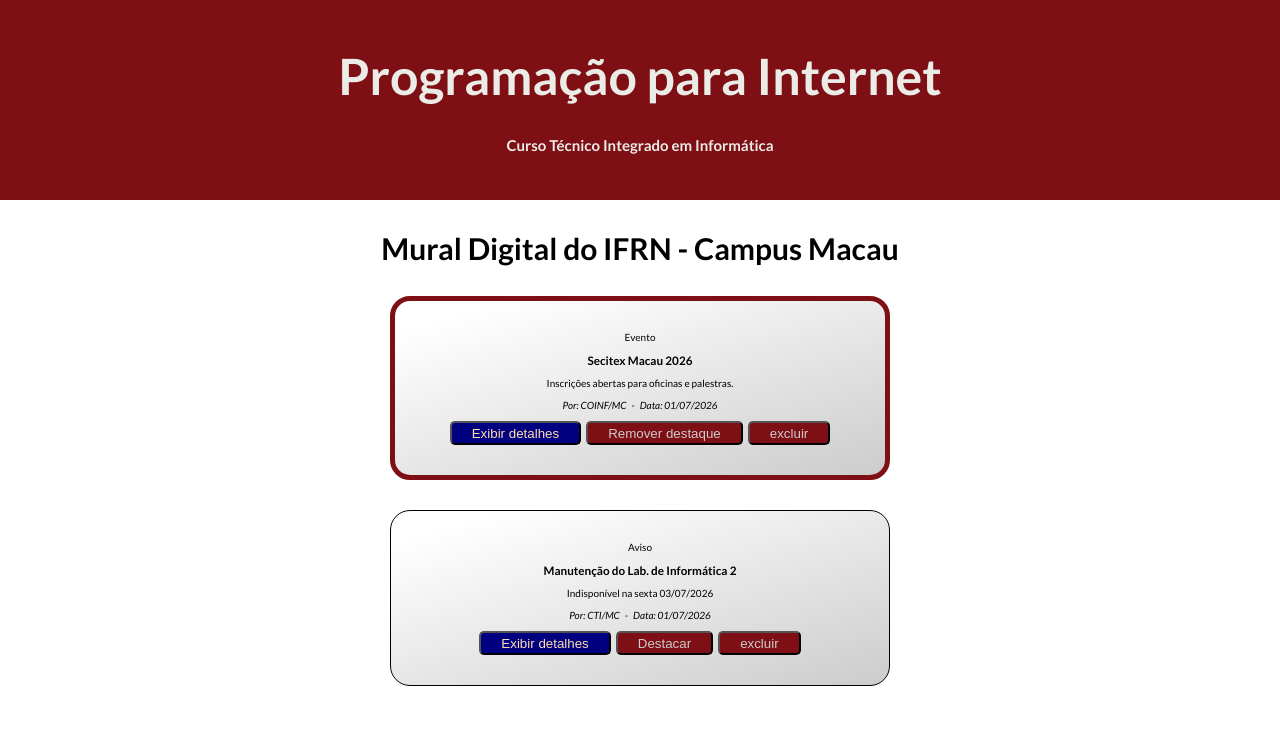
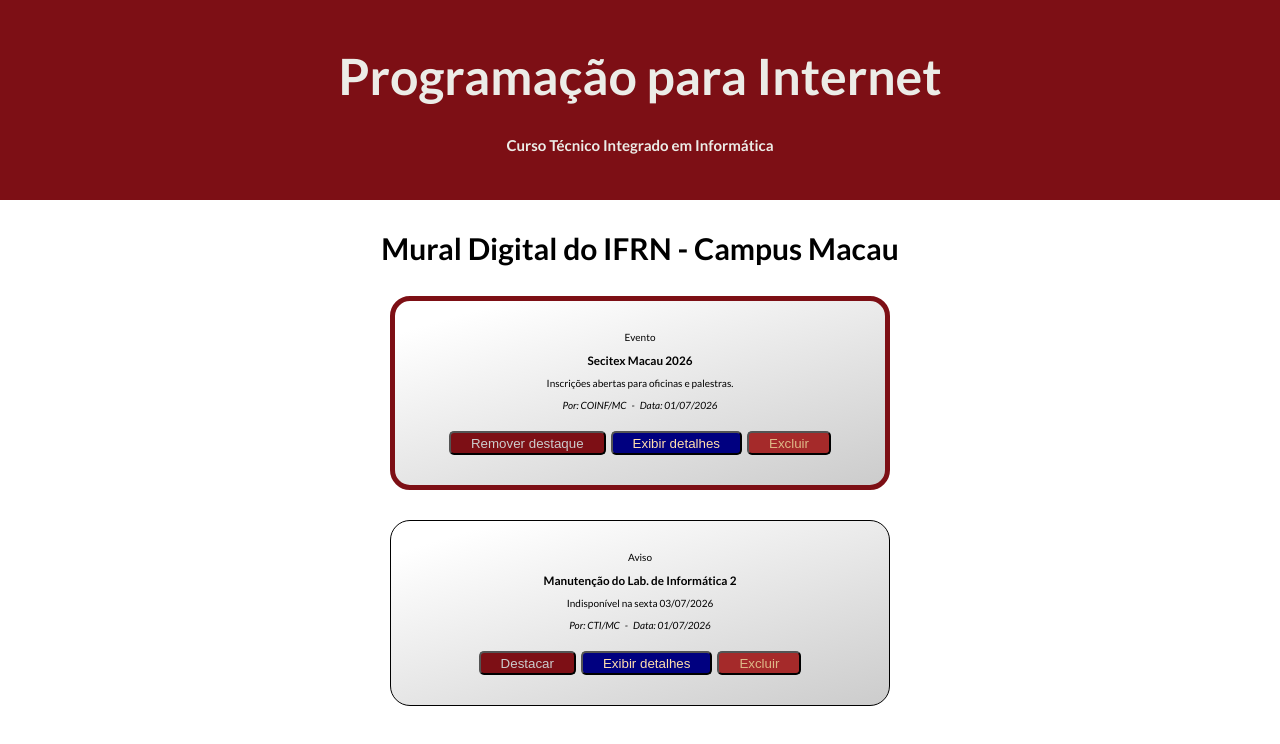
Before and after one commit to s-abner/ppi2026, a React (Vite) app: page / in a window 1280 px wide. Shown: the top 744 px of the page. Built offline with nearby package versions, Linux system fonts and the light colour scheme.

Commit message:
Desafio 2 - 15/07

```diff
--- a/src/App.jsx
+++ b/src/App.jsx
@@ -27,10 +27,17 @@
 
   function handleToggleFeatured(id) {
     setNotices((notices) =>
-      notices.map(
-        (notice) =>
-          notice.id === id ? { ...notice, featured: !notice.featured } : notice,
-      ),
+      notices.map((notice) =>
+        notice.id === id
+          ? { ...notice, featured: !notice.featured }
+          : notice
+      )
+    );
+  }
+
+  function handleDeleteNotice(id) {
+    setNotices((notices) =>
+      notices.filter((notice) => notice.id !== id)
     );
   }
 
@@ -40,7 +47,10 @@
         title={"Programação para Internet"}
         subtitle={"Curso Técnico Integrado em Informática"}
       />
-      <NoticeList notices={notices} onToggleFeatured={handleToggleFeatured} />
+
+      <NoticeList notices={notices}
+        onToggleFeatured={handleToggleFeatured}
+        onDeleteNotice={handleDeleteNotice} />
     </>
   );
 }
--- a/src/components/NoticeCard.css
+++ b/src/components/NoticeCard.css
@@ -30,6 +30,7 @@
 .notice-actions {
     display: flex;
     gap: 0.5rem;
+    margin-top: 1rem;
 }
 
 .notice-actions button {
@@ -43,3 +44,8 @@
     background-color: navy;
     color: navajowhite;
 }
+
+.notice-actions .delete {
+    background-color: brown;
+    color: burlywood;
+}
--- a/src/components/NoticeCard.jsx
+++ b/src/components/NoticeCard.jsx
@@ -1,29 +1,45 @@
+import { useState } from "react";
 import "./NoticeCard.css";
 
-function NoticeCard({ notice, onToggleFeatured }) {
+function NoticeCard({ notice, onToggleFeatured, onDeleteNotice }) {
+  const [showDetails, setShowDetails] = useState(false);
+
   return (
-    // <article className={`notice-card ${notice.featured ? "featured" : ""}`}>
-      <article className={`notice-card ${notice.featured && "featured"}`}>
+    <article className={`notice-card ${notice.featured ? "featured" : ""}`}>
       <p>{notice.category}</p>
       <h3>{notice.title}</h3>
       <p>{notice.description}</p>
+
       <div className="notice-meta">
         <span>Por: {notice.author}</span>
-        -
+        {" - "}
         <span>Data: {notice.date}</span>
       </div>
+
+      {showDetails && (
+        <p>
+          {notice.id === 1
+            ? "Detalhes Secintex Macau 2026."
+            : "Detalhes manutenção."}
+        </p>
+      )}
+
       <div className="notice-actions">
-        <button className="details">
-          Exibir detalhes
-        </button>
         <button onClick={() => onToggleFeatured(notice.id)}>
           {notice.featured ? "Remover destaque" : "Destacar"}
         </button>
-        <button>
-          excluir
+
+        <button
+          className="details"
+          onClick={() => setShowDetails(!showDetails)}
+        >
+          {showDetails ? "Fechar detalhes" : "Exibir detalhes"}
+        </button>
+
+        <button className="delete" onClick={() => onDeleteNotice(notice.id)}>
+          Excluir
         </button>
       </div>
-
     </article>
   );
 }
--- a/src/components/NoticeList.jsx
+++ b/src/components/NoticeList.jsx
@@ -1,13 +1,18 @@
 import NoticeCard from "./NoticeCard";
 import "./NoticeList.css";
 
-function NoticeList({ notices, onToggleFeatured }) {
+function NoticeList({ notices, onToggleFeatured, onDeleteNotice }) {
   return (
     <main>
       <h2>Mural Digital do IFRN - Campus Macau</h2>
 
       {notices.map((notice) => (
-        <NoticeCard key={notice.id} notice={notice} onToggleFeatured={onToggleFeatured} />
+        <NoticeCard
+          key={notice.id}
+          notice={notice}
+          onToggleFeatured={onToggleFeatured}
+          onDeleteNotice={onDeleteNotice}
+        />
       ))}
     </main>
   );
```
